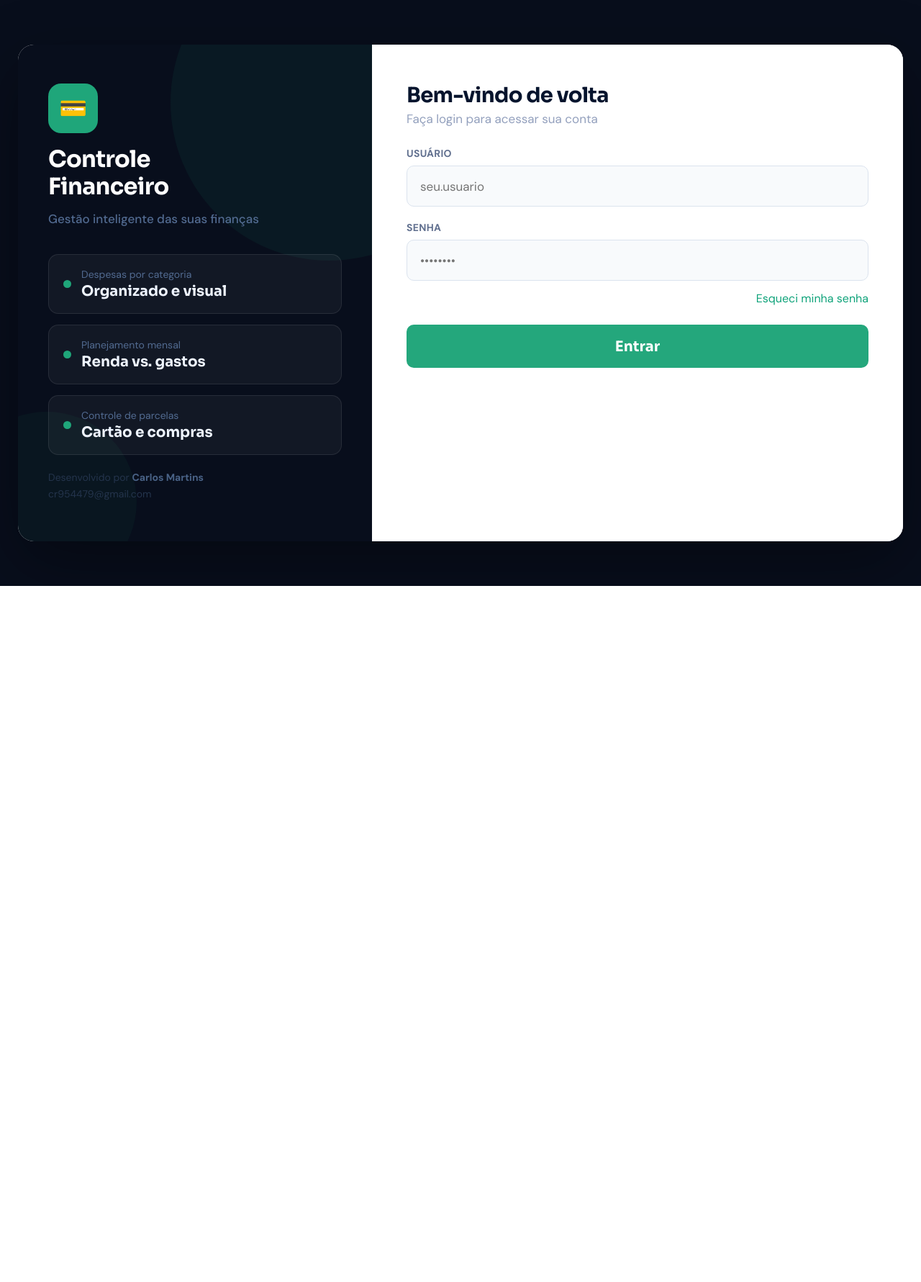
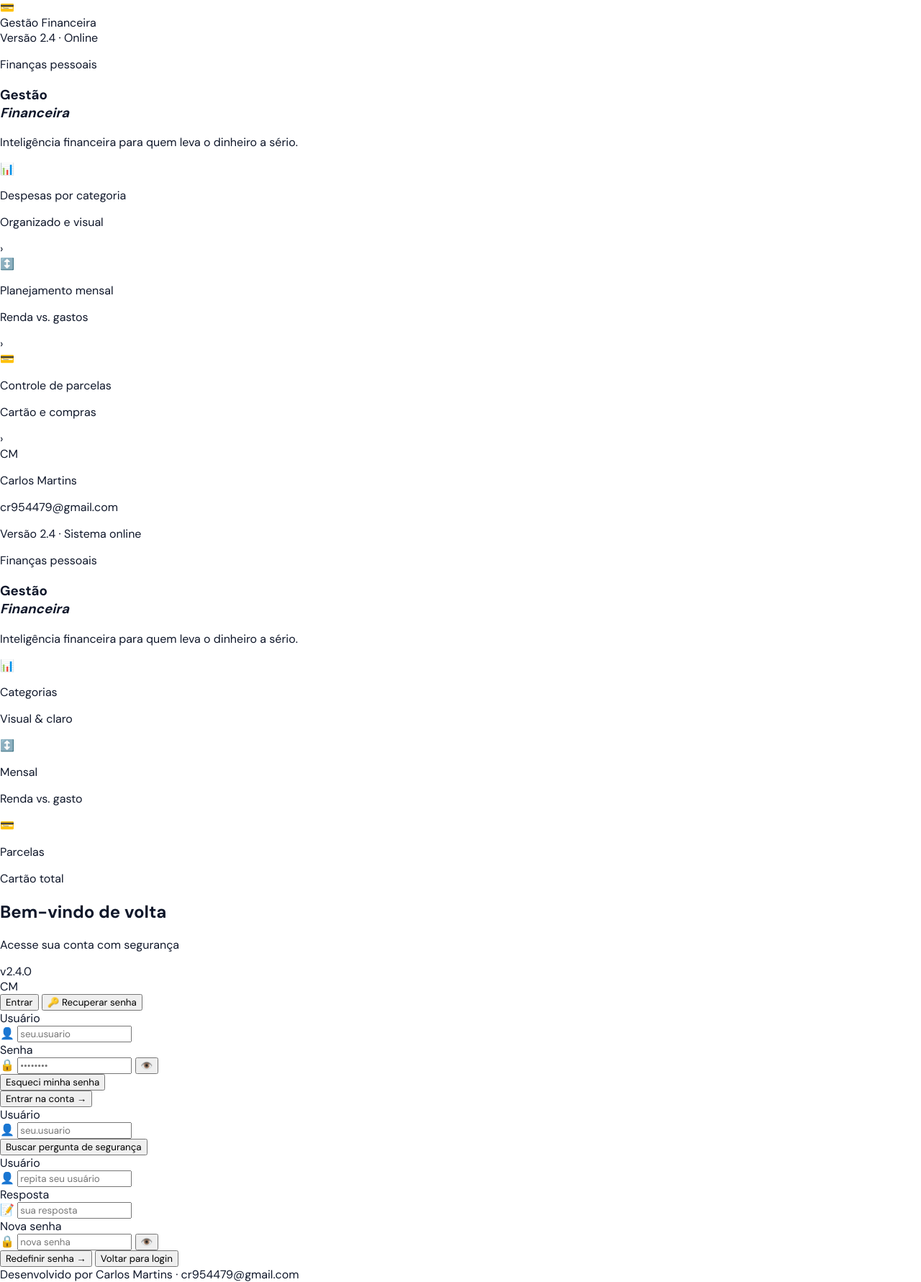
Before and after one commit to carlosmartins-ti/Controle-financeiro-martins-2.0, a FastAPI app: page / in a window 1280 px wide. Shown: the whole page at 72% size. Before the commit the page ends 814 px from the top, so only its background shows below. Run offline with FastAPI, Linux system fonts and the light colour scheme.

Commit message:
Update login.html

```diff
--- a/templates/login.html
+++ b/templates/login.html
@@ -6,88 +6,327 @@
   <title>Controle Financeiro - Login</title>
   <link rel="stylesheet" href="/static/style.css">
 </head>
-<body class="login-body">
-  <section class="login-shell">
-    <div class="login-left-panel">
+
+<body class="gf-login-body">
+
+  <main class="gf-wrap">
+
+    <section class="gf-card">
+
+      <!-- LADO ESQUERDO / DESKTOP -->
+      <aside class="gf-left">
+        <div class="gf-glow"></div>
+        <div class="gf-glow2"></div>
+
         <div>
-        <div class="login-brand-icon">💳</div>
-        <div class="login-brand-name">Controle<br>Financeiro</div>
-        <div class="login-brand-desc">Gestão inteligente das suas finanças</div>
-        <div class="login-stats">
-          <div class="login-stat"><span></span><div><small>Despesas por categoria</small><strong>Organizado e visual</strong></div></div>
-          <div class="login-stat"><span></span><div><small>Planejamento mensal</small><strong>Renda vs. gastos</strong></div></div>
-          <div class="login-stat"><span></span><div><small>Controle de parcelas</small><strong>Cartão e compras</strong></div></div>
+          <div class="gf-logo-row">
+            <div class="gf-logo-box">💳</div>
+            <span class="gf-logo-name">Gestão Financeira</span>
+          </div>
+
+          <div class="gf-body">
+            <div class="gf-pill">
+              <span class="gf-pill-dot"></span>
+              <span class="gf-pill-txt">Versão 2.4 · Online</span>
+            </div>
+
+            <p class="gf-eyebrow">Finanças pessoais</p>
+
+            <h1 class="gf-h1">
+              Gestão<br>
+              <em>Financeira</em>
+            </h1>
+
+            <p class="gf-tagline">
+              Inteligência financeira para quem leva o dinheiro a sério.
+            </p>
+
+            <div class="gf-feats">
+              <div class="gf-feat">
+                <div class="gf-feat-icon">📊</div>
+                <div>
+                  <p class="gf-feat-cat">Despesas por categoria</p>
+                  <p class="gf-feat-name">Organizado e visual</p>
+                </div>
+                <span class="gf-feat-arr">›</span>
+              </div>
+
+              <div class="gf-feat">
+                <div class="gf-feat-icon">↕️</div>
+                <div>
+                  <p class="gf-feat-cat">Planejamento mensal</p>
+                  <p class="gf-feat-name">Renda vs. gastos</p>
+                </div>
+                <span class="gf-feat-arr">›</span>
+              </div>
+
+              <div class="gf-feat">
+                <div class="gf-feat-icon">💳</div>
+                <div>
+                  <p class="gf-feat-cat">Controle de parcelas</p>
+                  <p class="gf-feat-name">Cartão e compras</p>
+                </div>
+                <span class="gf-feat-arr">›</span>
               </div>
             </div>
-      <div class="login-author">Desenvolvido por <strong>Carlos Martins</strong><br>cr954479@gmail.com</div>
+          </div>
         </div>
 
-    <div class="login-right-panel">
-      <div class="mobile-login-header">
-        <div class="login-brand-icon">💳</div>
-        <div><strong>Controle Financeiro</strong><span>Gestão inteligente das suas finanças</span></div>
+        <div class="gf-foot">
+          <div class="gf-foot-av">CM</div>
+          <div>
+            <p class="gf-foot-name">Carlos Martins</p>
+            <p class="gf-foot-email">cr954479@gmail.com</p>
+          </div>
+        </div>
+      </aside>
+
+      <!-- ÁREA MOBILE HERO -->
+      <section class="cf-mobile-hero">
+        <div class="cf-status-spacer"></div>
+
+        <div class="cf-pill">
+          <span class="cf-pill-dot"></span>
+          <span class="cf-pill-text">Versão 2.4 · Sistema online</span>
         </div>
 
-      <h1>Bem-vindo de volta</h1>
-      <p class="subtitle">Faça login para acessar sua conta</p>
+        <p class="cf-eyebrow">Finanças pessoais</p>
 
-      {% if msg %}<div class="alert success">{{ msg }}</div>{% endif %}
-      {% if err %}<div class="alert error">{{ err }}</div>{% endif %}
+        <h1 class="cf-hero-title">
+          Gestão<br>
+          <em>Financeira</em>
+        </h1>
 
-      <div class="tabs">
-        <button class="tab-btn {{ 'active' if tab == 'entrar' else '' }}" data-tab="entrar">Login</button>
-        <button class="tab-btn {{ 'active' if tab == 'criar' else '' }}" data-tab="criar">Cadastro</button>
-        <button class="tab-btn {{ 'active' if tab == 'recuperar' else '' }}" data-tab="recuperar">Recuperar</button>
+        <p class="cf-hero-sub">
+          Inteligência financeira para quem leva o dinheiro a sério.
+        </p>
+
+        <div class="cf-cards-row">
+          <div class="cf-mini-card">
+            <div class="cf-mini-icon">📊</div>
+            <p class="cf-mini-label">Categorias</p>
+            <p class="cf-mini-val">Visual & claro</p>
           </div>
 
-      <form class="tab-panel {{ 'active' if tab == 'entrar' else '' }}" id="entrar" method="post" action="/login">
-        <label>Usuário</label>
-        <input name="username" placeholder="seu.usuario" required>
-        <label>Senha</label>
-        <input name="password" type="password" placeholder="••••••••" required>
-        <a class="forgot" href="#" onclick="openTab('recuperar');return false;">Esqueci minha senha</a>
-        <button type="submit">Entrar</button>
-      </form>
+          <div class="cf-mini-card">
+            <div class="cf-mini-icon">↕️</div>
+            <p class="cf-mini-label">Mensal</p>
+            <p class="cf-mini-val">Renda vs. gasto</p>
+          </div>
 
-      <form class="tab-panel {{ 'active' if tab == 'criar' else '' }}" id="criar" method="post" action="/signup">
-        <label>Novo usuário</label>
-        <input name="username" placeholder="crie.seu.usuario" required>
-        <label>Nova senha</label>
-        <input name="password" type="password" placeholder="mínimo 4 caracteres" required>
-        <label>Pergunta de segurança</label>
-        <select name="security_question">
-          {% for q in security_questions %}<option value="{{ q }}">{{ q }}</option>{% endfor %}
-        </select>
-        <label>Resposta</label>
-        <input name="security_answer" placeholder="sua resposta" required>
-        <button type="submit">Criar conta</button>
-      </form>
-
-      <div class="tab-panel {{ 'active' if tab == 'recuperar' else '' }}" id="recuperar">
-        <form method="post" action="/security-question" class="inline-recover">
-          <label>Usuário</label>
-          <input name="username" placeholder="seu.usuario" required>
-          <button type="submit">Buscar pergunta</button>
-        </form>
-        <form method="post" action="/reset-password">
-          <label>Usuário</label>
-          <input name="username" placeholder="repita seu usuário" required>
-          <label>Resposta</label>
-          <input name="answer" placeholder="sua resposta" required>
-          <label>Nova senha</label>
-          <input name="new_password" type="password" placeholder="nova senha" required>
-          <button type="submit">Redefinir senha</button>
-        </form>
+          <div class="cf-mini-card">
+            <div class="cf-mini-icon">💳</div>
+            <p class="cf-mini-label">Parcelas</p>
+            <p class="cf-mini-val">Cartão total</p>
           </div>
         </div>
       </section>
 
+      <!-- LADO DIREITO / FORM -->
+      <section class="gf-right">
+
+        <div class="cf-pip"></div>
+
+        <div class="gf-form-top">
+          <div>
+            <h2 class="gf-form-h">Bem-vindo de volta</h2>
+            <p class="gf-form-sub">Acesse sua conta com segurança</p>
+          </div>
+          <span class="gf-version">v2.4.0</span>
+          <div class="cf-avatar">CM</div>
+        </div>
+
+        {% if msg %}
+          <div class="gf-toast">
+            <div class="gf-toast-ico">🛡️</div>
+            <div>
+              <p class="gf-toast-t">{{ msg }}</p>
+              <p class="gf-toast-s">Seus dados estão protegidos</p>
+            </div>
+          </div>
+        {% endif %}
+
+        {% if err %}
+          <div class="gf-error">
+            <span>⚠️</span>
+            <span class="gf-error-txt">{{ err }}</span>
+          </div>
+        {% endif %}
+
+        <div class="gf-action-row">
+          <button class="gf-btn-ghost" type="button" onclick="openLoginPanel('login')">
+            Entrar
+          </button>
+          <button class="gf-btn-ghost" type="button" onclick="openLoginPanel('recover')">
+            🔑 Recuperar senha
+          </button>
+        </div>
+
+        <!-- LOGIN -->
+        <form class="gf-panel active" id="login-panel" method="post" action="/login">
+
+          <div class="gf-field">
+            <label class="gf-flbl">Usuário</label>
+            <div class="gf-finput">
+              <span class="gf-fi-icon">👤</span>
+              <input
+                name="username"
+                type="text"
+                placeholder="seu.usuario"
+                autocomplete="username"
+                required
+              >
+            </div>
+          </div>
+
+          <div class="gf-field">
+            <label class="gf-flbl">Senha</label>
+            <div class="gf-finput">
+              <span class="gf-fi-icon">🔒</span>
+              <input
+                id="loginPassword"
+                name="password"
+                type="password"
+                placeholder="••••••••"
+                autocomplete="current-password"
+                required
+              >
+              <button class="gf-eye" type="button" onclick="togglePassword('loginPassword', this)">👁️</button>
+            </div>
+          </div>
+
+          <div class="gf-forgot-row">
+            <button class="gf-forgot" type="button" onclick="openLoginPanel('recover')">
+              Esqueci minha senha
+            </button>
+          </div>
+
+          <button class="gf-cta" type="submit">
+            <span>Entrar na conta</span>
+            <span>→</span>
+          </button>
+        </form>
+
+        <!-- RECUPERAR SENHA -->
+        <section class="gf-panel" id="recover-panel">
+
+          <form method="post" action="/security-question" class="gf-recover-form">
+            <div class="gf-field">
+              <label class="gf-flbl">Usuário</label>
+              <div class="gf-finput">
+                <span class="gf-fi-icon">👤</span>
+                <input
+                  name="username"
+                  type="text"
+                  placeholder="seu.usuario"
+                  autocomplete="username"
+                  required
+                >
+              </div>
+            </div>
+
+            <button class="gf-btn-ghost full" type="submit">
+              Buscar pergunta de segurança
+            </button>
+          </form>
+
+          <form method="post" action="/reset-password" class="gf-recover-form">
+
+            <div class="gf-field">
+              <label class="gf-flbl">Usuário</label>
+              <div class="gf-finput">
+                <span class="gf-fi-icon">👤</span>
+                <input
+                  name="username"
+                  type="text"
+                  placeholder="repita seu usuário"
+                  autocomplete="username"
+                  required
+                >
+              </div>
+            </div>
+
+            <div class="gf-field">
+              <label class="gf-flbl">Resposta</label>
+              <div class="gf-finput">
+                <span class="gf-fi-icon">📝</span>
+                <input
+                  name="answer"
+                  type="text"
+                  placeholder="sua resposta"
+                  required
+                >
+              </div>
+            </div>
+
+            <div class="gf-field">
+              <label class="gf-flbl">Nova senha</label>
+              <div class="gf-finput">
+                <span class="gf-fi-icon">🔒</span>
+                <input
+                  id="newPassword"
+                  name="new_password"
+                  type="password"
+                  placeholder="nova senha"
+                  required
+                >
+                <button class="gf-eye" type="button" onclick="togglePassword('newPassword', this)">👁️</button>
+              </div>
+            </div>
+
+            <button class="gf-cta" type="submit">
+              <span>Redefinir senha</span>
+              <span>→</span>
+            </button>
+
+            <button class="gf-forgot back-login" type="button" onclick="openLoginPanel('login')">
+              Voltar para login
+            </button>
+          </form>
+        </section>
+
+        <div class="gf-made">
+          <div class="gf-made-line"></div>
+          <span class="gf-made-txt">Desenvolvido por Carlos Martins · cr954479@gmail.com</span>
+          <div class="gf-made-line"></div>
+        </div>
+
+      </section>
+
+    </section>
+
+  </main>
+
 <script>
-function openTab(id){
-  document.querySelectorAll('.tab-btn').forEach(b=>b.classList.toggle('active', b.dataset.tab===id));
-  document.querySelectorAll('.tab-panel').forEach(p=>p.classList.toggle('active', p.id===id));
+  function openLoginPanel(panel) {
+    const login = document.getElementById("login-panel");
+    const recover = document.getElementById("recover-panel");
+
+    if (panel === "recover") {
+      login.classList.remove("active");
+      recover.classList.add("active");
+    } else {
+      recover.classList.remove("active");
+      login.classList.add("active");
     }
-document.querySelectorAll('.tab-btn').forEach(btn=>btn.addEventListener('click',()=>openTab(btn.dataset.tab)));
+  }
+
+  function togglePassword(id, btn) {
+    const input = document.getElementById(id);
+
+    if (input.type === "password") {
+      input.type = "text";
+      btn.textContent = "🙈";
+    } else {
+      input.type = "password";
+      btn.textContent = "👁️";
+    }
+  }
+
+  {% if tab == 'recuperar' %}
+    openLoginPanel('recover');
+  {% endif %}
 </script>
+
 </body>
 </html>
```
Lines whose indentation alone changed are shown as unchanged.
